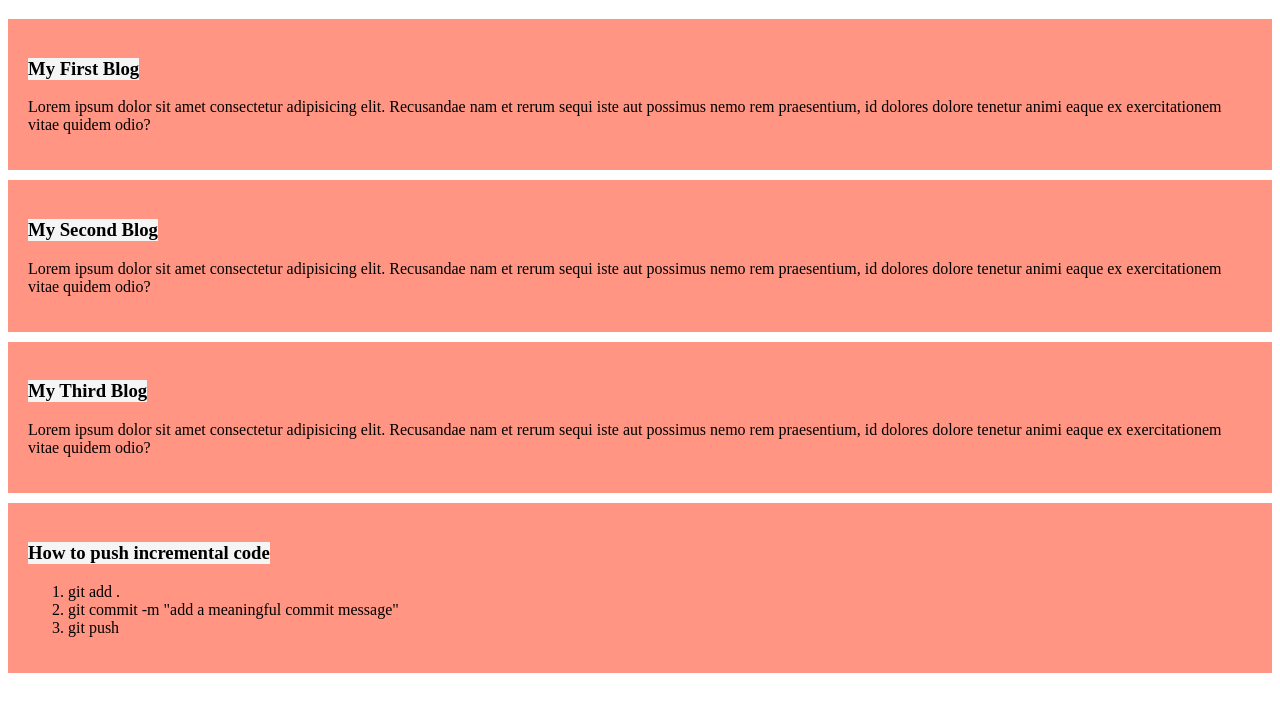
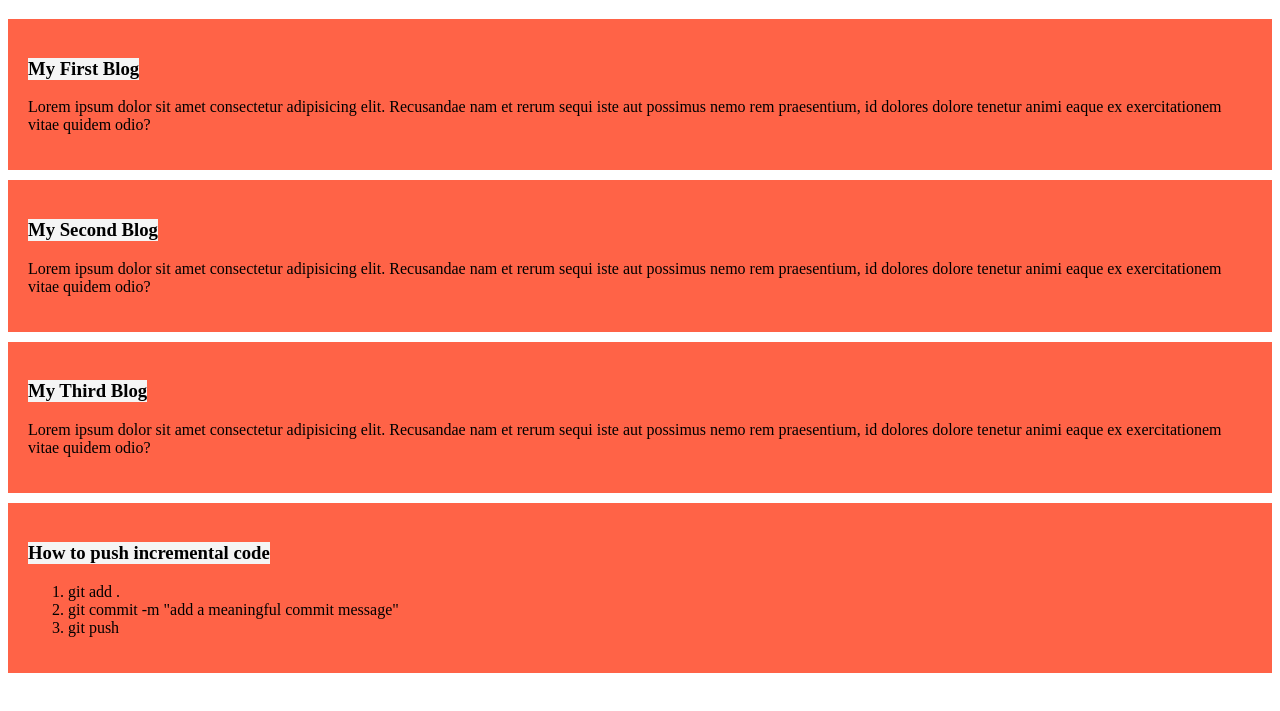
Before and after one commit to Rezwan66/my-first-github-repo, a plain HTML site: page index.html in a window 1280 px wide. Shown: the part 61-772 px from the top of the page. Drawn offline with Linux system fonts and the light colour scheme.

Commit message:
changed background to tomato

```diff
--- a/styles/blog.css
+++ b/styles/blog.css
@@ -1,5 +1,5 @@
 div{
-    background-color: rgba(255, 99, 71, 0.675);
+    background-color: rgb(255, 99, 71);
     padding: 20px;
     margin-bottom: 10px;
 }
```
